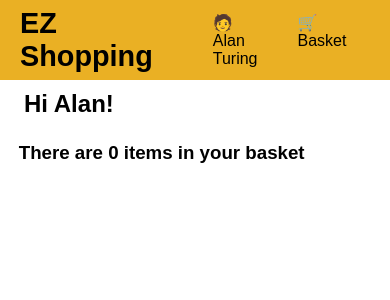
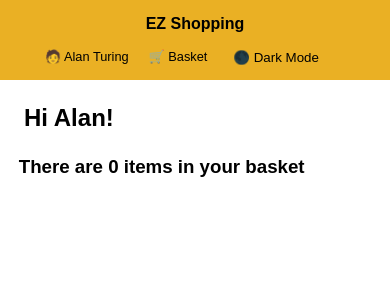
Before and after one commit to SohamHUG/tp-react-semaine-3-, a React (Vite) app in the folder Tp_week3/: page /basket in a window 390 px wide. Shown: the top 300 px of the page. Built offline with nearby package versions, Linux system fonts and the light colour scheme.

Commit message:
selectors + responsive

```diff
--- a/Tp_week3/src/App.jsx
+++ b/Tp_week3/src/App.jsx
@@ -1,11 +1,9 @@
-import { useEffect } from 'react'
 import { Route, Routes } from "react-router-dom";
 import MainTemplate from "./components/Template/MainTemplate";
 import HomePage from "./pages/Home/index.page";
 import UserPage from './pages/User/index.page';
 import BasketPage from './pages/Basket/index.page';
 import { Toaster } from 'react-hot-toast';
-import { useSelector } from 'react-redux';
 import "./index.css"
 
 function App() {
--- a/Tp_week3/src/components/NavBar/index.jsx
+++ b/Tp_week3/src/components/NavBar/index.jsx
@@ -1,12 +1,14 @@
 import { NavLink } from "react-router-dom";
 import { useSelector, useDispatch } from 'react-redux';
 import { toggleDarkMode } from '../../store/slice/themeSlice';
+import { selectUserFirstName, selectUserLastName, selectCartItemCount, selectDarkMode } from '../../store/selectors/index';
 
 const NavBar = () => {
 
-  const user = useSelector((state) => state.user);
-  const cartItems = (useSelector((state) => state.cart.items)).length;
-  const darkMode = useSelector((state) => state.theme.darkMode);
+  const firstname = useSelector(selectUserFirstName);
+  const lastname = useSelector(selectUserLastName);
+  const cartItems = useSelector(selectCartItemCount);
+  const darkMode = useSelector(selectDarkMode);
   const dispatch = useDispatch();
 
   const handleToggleDarkMode = () => {
@@ -21,7 +23,7 @@ const NavBar = () => {
       <div>
         <ul>
           <li>
-            <NavLink className={`profile ${darkMode ? 'dark' : ''}`} to={'/profile'}>🧑 {user.firstname} {user.lastname} </NavLink>
+            <NavLink className={`profile ${darkMode ? 'dark' : ''}`} to={'/profile'}>🧑 {firstname} {lastname} </NavLink>
 
           </li>
           <li>
--- a/Tp_week3/src/components/ProductList/index.jsx
+++ b/Tp_week3/src/components/ProductList/index.jsx
@@ -3,13 +3,14 @@ import { useDispatch, useSelector } from 'react-redux';
 import { fetchProducts } from '../../store/slice/productSlice';
 import { addItemToCart } from '../../store/slice/cartSlice';
 import toast from "react-hot-toast";
+import { selectProducts, selectProductsStatus, selectProductsError, selectDarkMode } from "../../store/selectors/index";
 
 const ProductsList = () => {
     const dispatch = useDispatch();
-    const products = useSelector((state) => state.products.items);
-    const status = useSelector((state) => state.products.status);
-    const error = useSelector((state) => state.products.error);
-    const darkMode = useSelector((state) => state.theme.darkMode);
+    const products = useSelector(selectProducts);
+    const status = useSelector(selectProductsStatus);
+    const error = useSelector(selectProductsError);
+    const darkMode = useSelector(selectDarkMode);
     const [quantity, setQuantity] = useState({});
 
     useEffect(() => {
--- a/Tp_week3/src/index.css
+++ b/Tp_week3/src/index.css
@@ -9,7 +9,7 @@ GENERALITY
 }
 
 body {
-    margin: 90px auto;
+    margin: 0;
     font-family: sans-serif;
     background-color: var(--background-color);
     color: var(--text-color);
@@ -50,12 +50,11 @@ NAV
 nav {
     background-color: var(--primary-color);
     height: 80px;
-    position: fixed;
     width: 100%;
-    top: 0;
     display: flex;
     align-items: center;
     justify-content: space-between;
+    box-sizing: border-box;
 }
 
 .logo {
@@ -63,12 +62,37 @@ nav {
     font-weight: bold;
     font-size: 1.8rem;
 }
+
 nav ul {
     display: flex;
 }
 
 nav ul li {
     margin: 0 20px;
+}
+
+@media screen and (max-width: 900px) {
+
+    nav {
+        flex-direction: column;
+        padding: 15px;
+    }
+
+    .logo {
+        margin-left: 0;
+        font-weight: bold;
+        font-size: 1rem;
+    }
+
+    nav ul {
+        padding: 0;
+    }
+
+    nav ul li {
+        margin: 0;
+        margin-right: 20px;
+        font-size: 0.8rem;
+    }
 }
 
 /* ********************
@@ -140,6 +164,17 @@ section {
     width: 30px;
 }
 
+@media screen and (max-width: 900px) {
+
+    .product {
+        width: 100%;
+    }
+
+    .content-product {
+        width: 100%;
+    }
+}
+
 /* ************ user profile ************ */
 
 .user {
@@ -156,13 +191,20 @@ section {
 }
 
 /**************Panier************/
+
 .clear-button {
     margin: 0 2em;
     background-color: rgb(155, 14, 14);
+    color: #ffffff;
+    padding: 5px 13px;
+    width: 140px;
 }
 
 .valid-button {
     background-color: rgb(27, 116, 27);
+    color: #ffffff;
+    padding: 5px 13px;
+    width: 140px;
 }
 
 /* ********************
--- a/Tp_week3/src/pages/Basket/index.page.jsx
+++ b/Tp_week3/src/pages/Basket/index.page.jsx
@@ -2,12 +2,12 @@ import React from 'react';
 import { useDispatch, useSelector } from 'react-redux';
 import { clearCart, removeItemFromCart, updateItemQuantity } from '../../store/slice/cartSlice';
 import toast from "react-hot-toast";
-
+import { selectUserFirstName, selectCartItems, selectDarkMode } from '../../store/selectors';
 
 const BasketPage = () => {
-    const user = useSelector((state) => state.user);
-    const cartItems = useSelector((state) => state.cart.items);
-    const darkMode = useSelector((state) => state.theme.darkMode);
+    const firstname = useSelector(selectUserFirstName);
+    const cartItems = useSelector(selectCartItems);
+    const darkMode = useSelector(selectDarkMode);
     const dispatch = useDispatch();
 
     const handleClearCart = () => {
@@ -71,7 +71,7 @@ const BasketPage = () => {
 
     return (
         <section>
-            <h1>Hi {user.firstname}!</h1>
+            <h1>Hi {firstname}!</h1>
             <h3>There are {totalItems} items in your basket</h3>
             {totalItems > 0 &&
                 <div>
--- /dev/null
+++ b/Tp_week3/src/store/selectors/index.js
@@ -0,0 +1,16 @@
+//utilisateur
+export const selectUser = (state) => state.user;
+export const selectUserFirstName = (state) => state.user.firstname;
+export const selectUserLastName = (state) => state.user.lastname;
+
+//panier
+export const selectCartItems = (state) => state.cart.items;
+export const selectCartItemCount = (state) => state.cart.items.length;
+
+//produits
+export const selectProducts = (state) => state.products.items;
+export const selectProductsStatus = (state) => state.products.status;
+export const selectProductsError = (state) => state.products.error;
+
+//sombre
+export const selectDarkMode = (state) => state.theme.darkMode;
```
